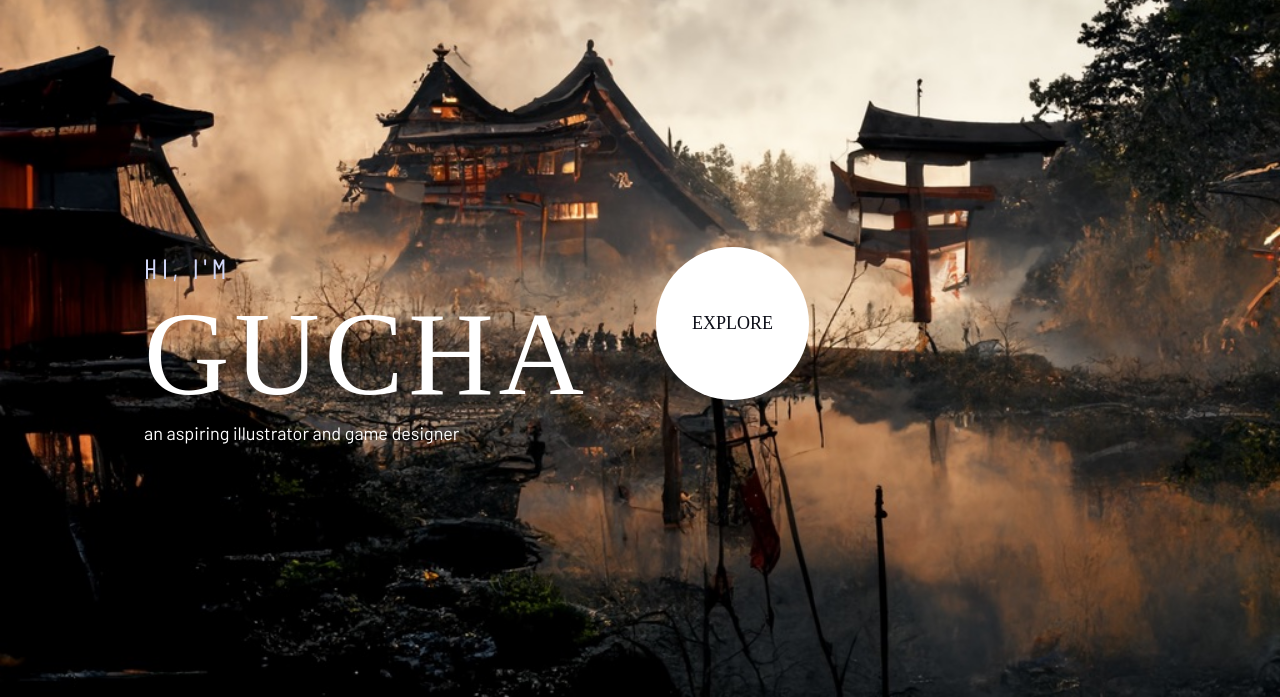
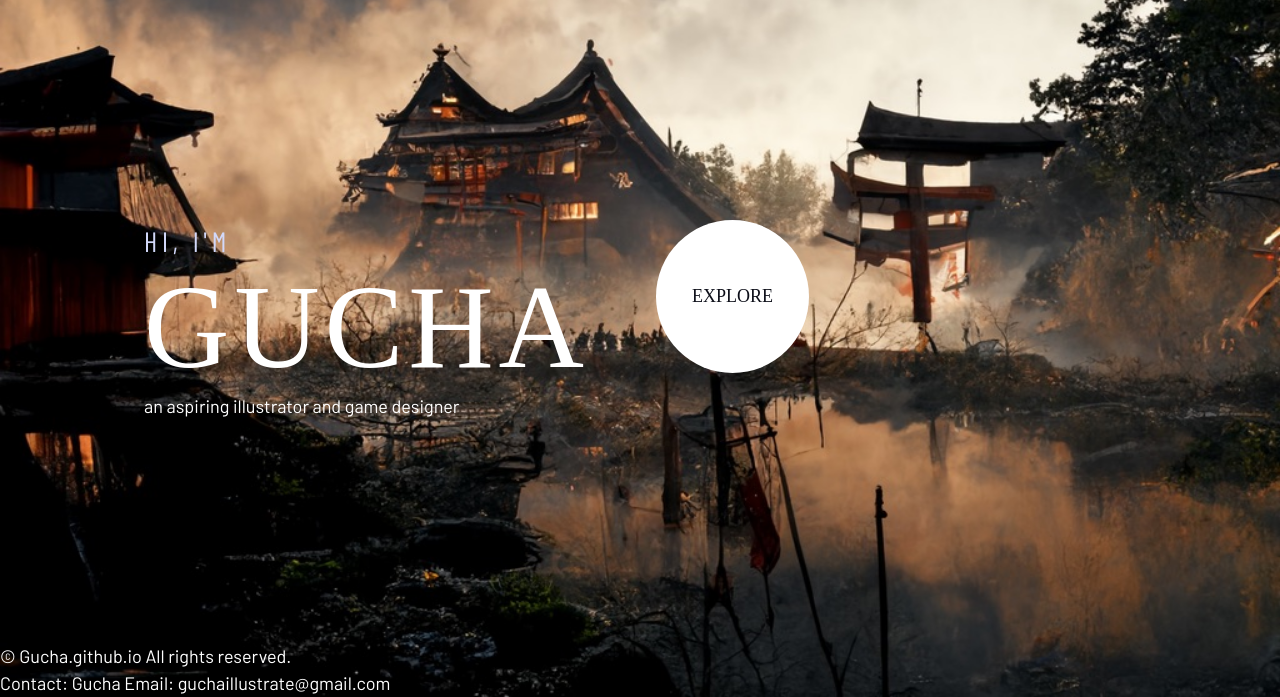
Before and after one commit to GuchaIll/Gucha.github.io, a plain HTML site: page index.html in a window 1280 px wide. Shown: the part 103-800 px from the top of the page. Drawn offline with nearby package versions, Linux system fonts and the light colour scheme; files whose address does not match are found by name; a web font is replaced by a local one.

Commit message:
Update index.html

```diff
--- a/index.html
+++ b/index.html
@@ -48,5 +48,10 @@
     </div>
 
 
+   <footer> <!--Footer-->
+        <p>&copy; Gucha.github.io All rights reserved.</p>
+        <p>Contact: Gucha   Email: guchaillustrate@gmail.com</p>
+    </footer>
+
 </body>
 </html>
```
